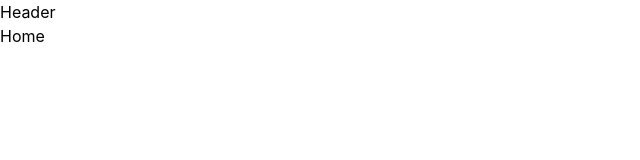
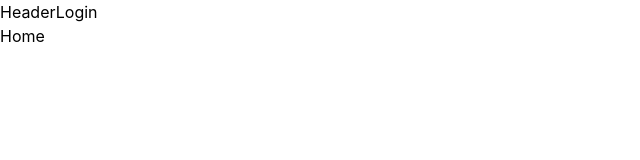
Before and after one commit to impressivecoder01/module-47, a React (Vite) app: page / in a window 1280 px wide. Shown: the top 160 px of the page, without its empty margins (0-640 px from the left). Built offline with nearby package versions, Linux system fonts and the light colour scheme.

Commit message:
login page added

```diff
--- a/src/Components/Header/Header.jsx
+++ b/src/Components/Header/Header.jsx
@@ -5,6 +5,7 @@ const Header = () => {
     return (
         <nav>
             <NavLink to={'/'}>Header</NavLink>
+            <NavLink to={'/login'}>Login</NavLink>
         </nav>
     );
 };
--- /dev/null
+++ b/src/Components/Login/Login.jsx
@@ -0,0 +1,11 @@
+// import React from 'react';
+
+const Login = () => {
+    return (
+        <div className="w-3xl mx-auto bg-gray-500">
+            <h1 className="text-center text-2xl bg-gray-300 py-4 rounded-xl">This is login page</h1>
+        </div>
+    );
+};
+
+export default Login;
--- a/src/main.jsx
+++ b/src/main.jsx
@@ -5,6 +5,7 @@ import { createBrowserRouter } from "react-router";
 import { RouterProvider } from "react-router/dom";
 import Root from './Layouts/Root';
 import Home from './Components/Home/Home';
+import Login from './Components/Login/Login';
 const router = createBrowserRouter([
   {
     path: "/",
@@ -13,6 +14,10 @@ const router = createBrowserRouter([
       {
         index: true,
         Component: Home
+      },
+      {
+        path: '/login',
+        Component: Login
       }
     ]
   }
```
